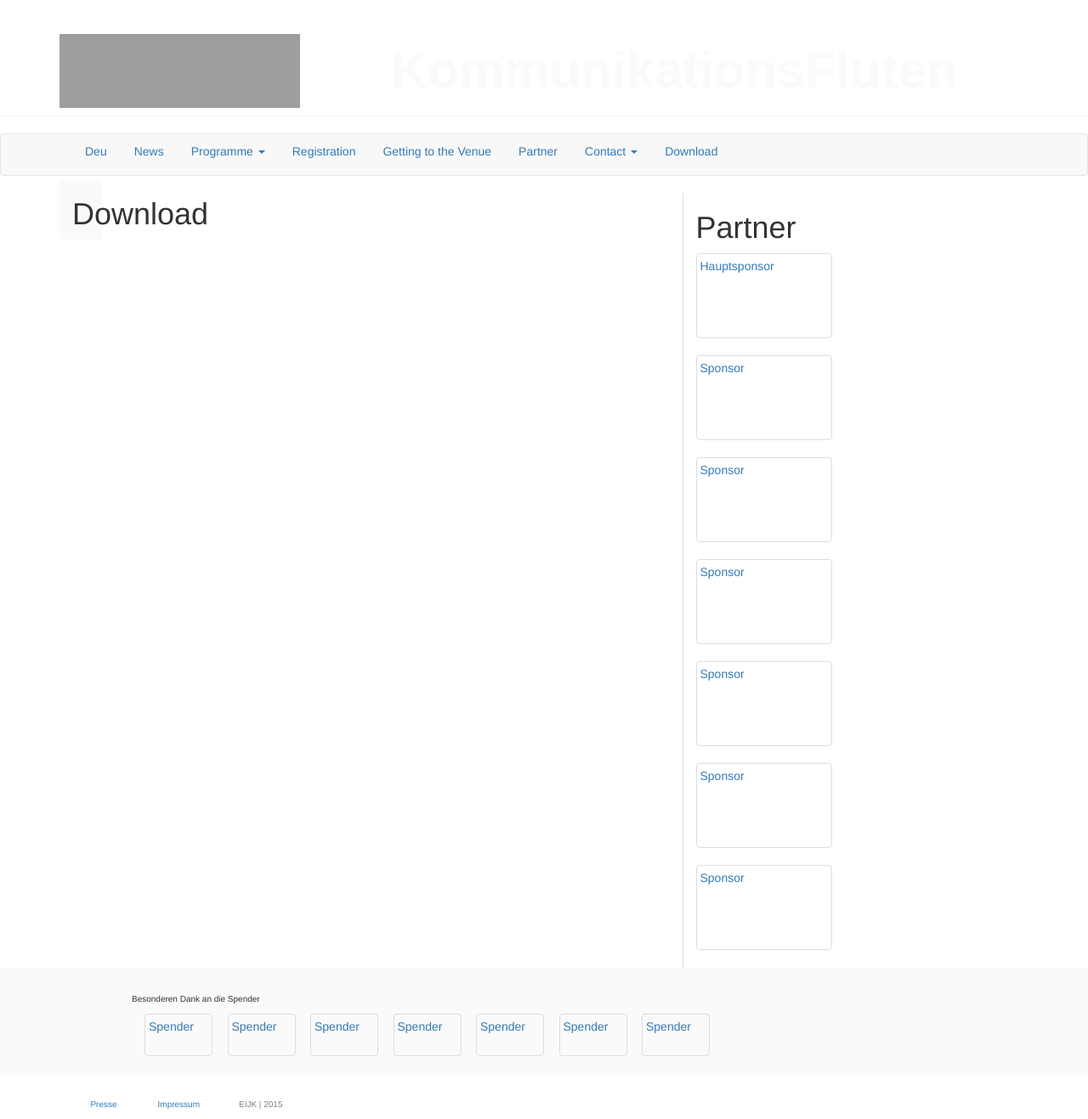
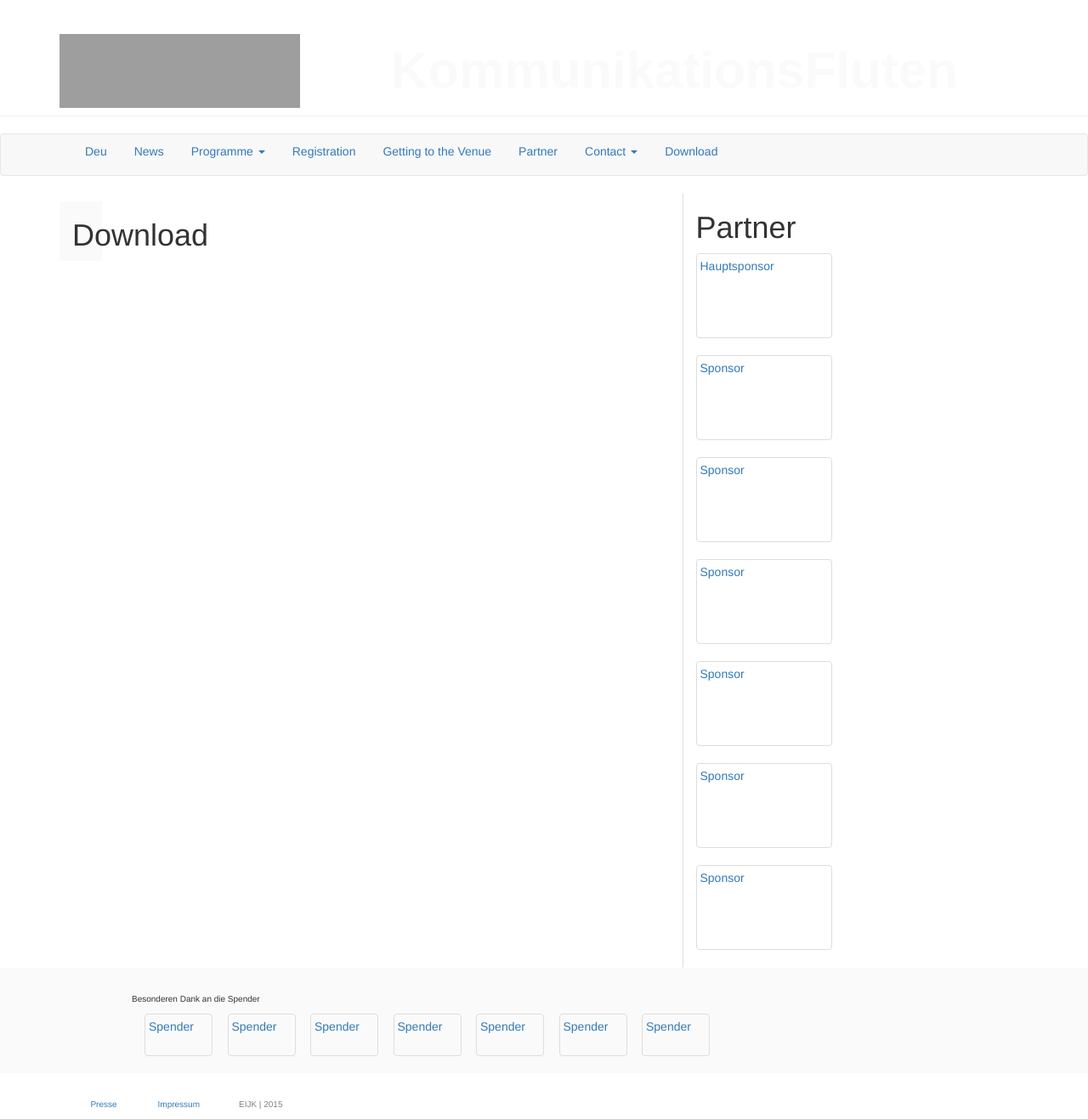
Before and after one commit to susedev/test, a Jekyll site: the page built from download.html, in a window 1280 px wide. Shown: the whole page at 85% size. Built offline with Jekyll 4.4.1, drawn with Linux system fonts in a browser that asks for light colours; nearby versions of some CDN libraries; grey boxes are pictures that could not be loaded.

Commit message:
Update page.html

```diff
--- a/_layouts/page.html
+++ b/_layouts/page.html
@@ -11,7 +11,7 @@ layout: base
 <div class="container">
  <div class="row">
   <div class="row-same-height row-same-height row-full-height">
-    <div class="col-md-2 col-md-height col-full-height" style="display: block; width: 50px; background-color: #FAFAFA; margin-left: 15px; margin-top: -15px; box-sizing: border-box;">
+    <div class="col-md-2 col-md-height col-full-height" style="display: block; width: 50px; background-color: #FAFAFA; margin-left: 15px; margin-top:10px;  box-sizing: border-box;">
           <h1>{{ page.title }}</h1>
     </div>
     <div class="col-md-6 col-md-height col-full-height">
```
